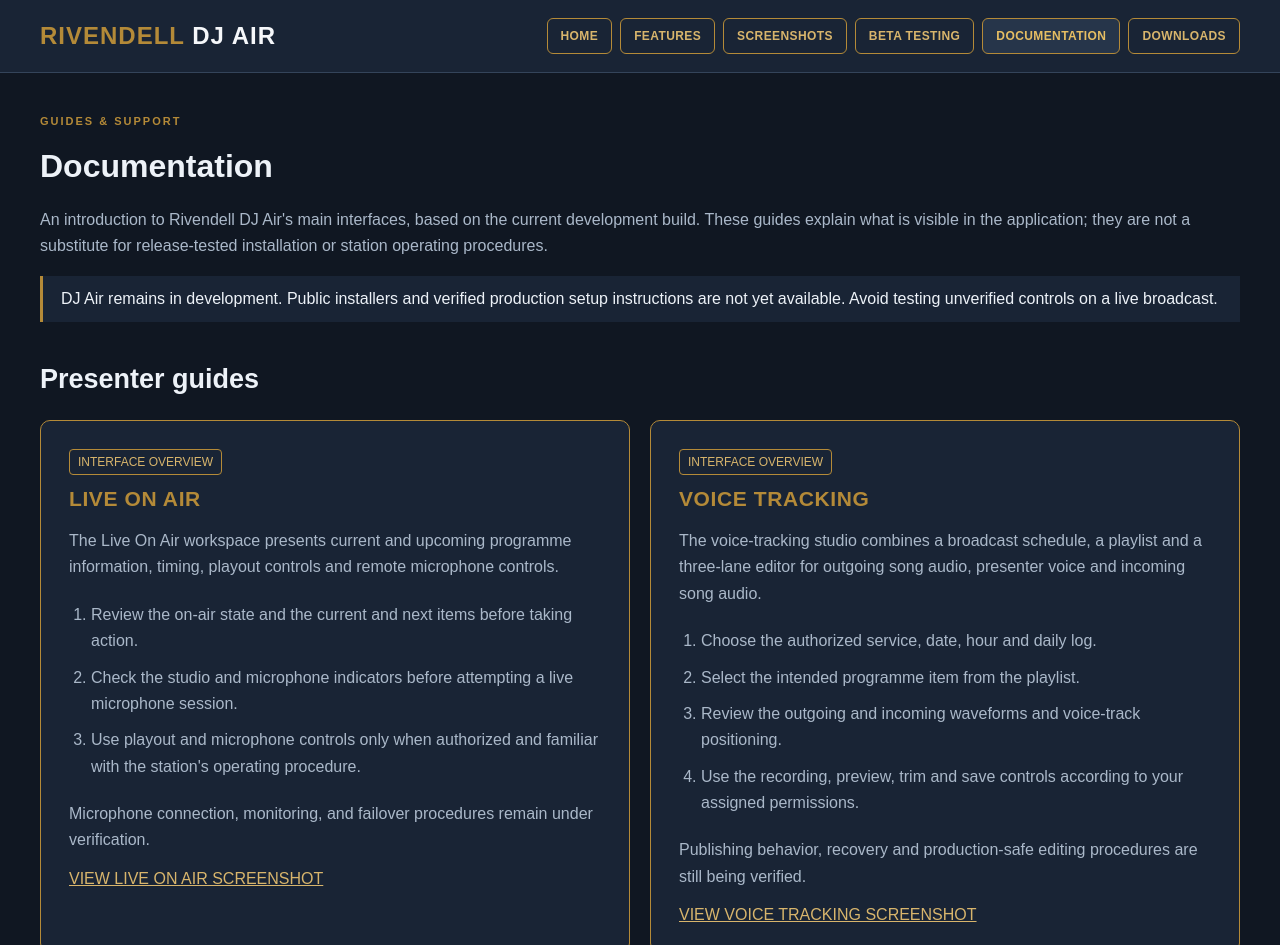
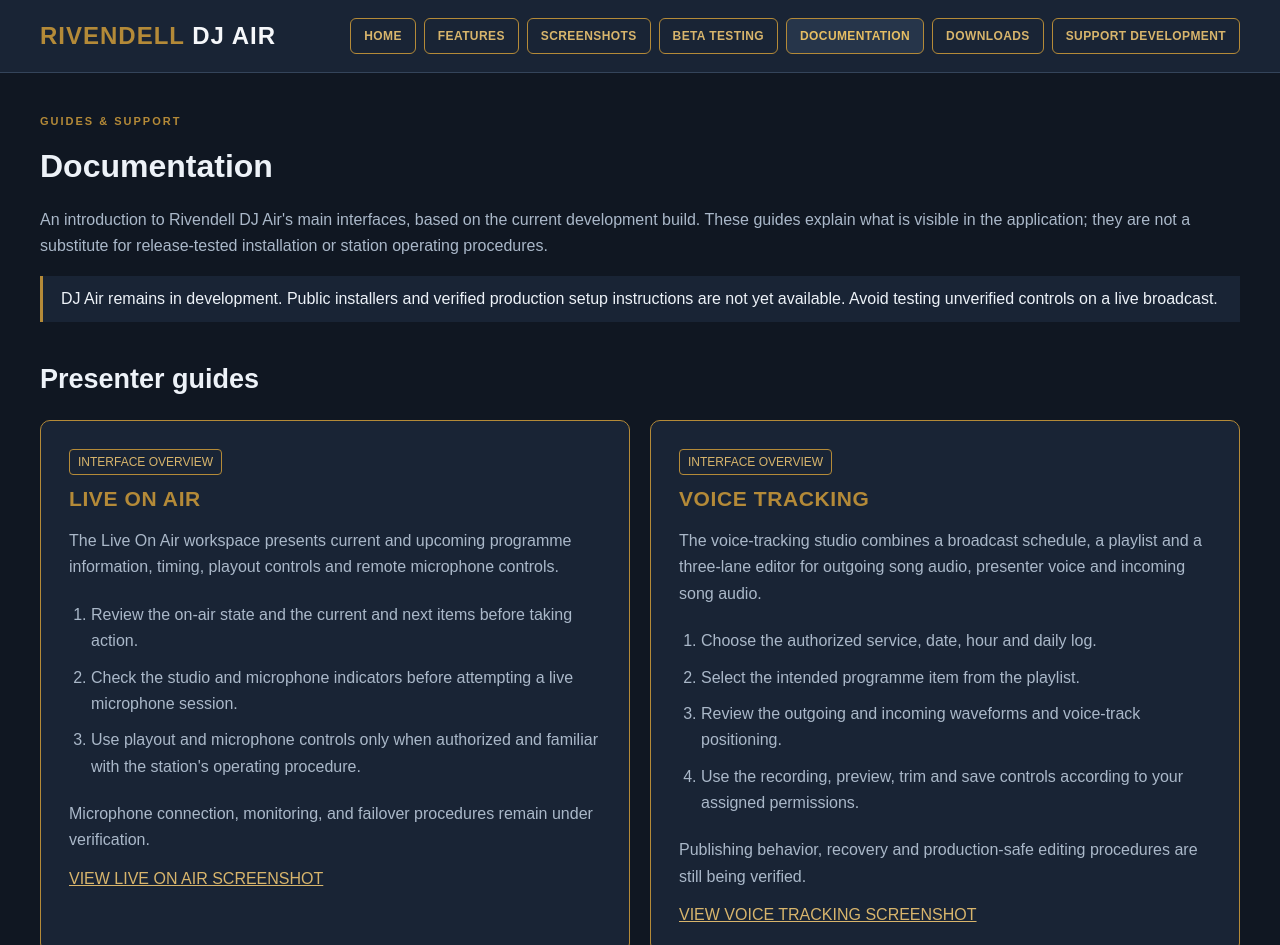
Before and after one commit to RivendellDJAIR/rivendell-dj-air-website, a plain HTML site: page documentation.html in a window 1280 px wide. Shown: the top 945 px of the page. Drawn offline with Linux system fonts and the light colour scheme.

Commit message:
Add Support Development to site navigation

```diff
--- a/documentation.html
+++ b/documentation.html
@@ -1,4 +1,4 @@
-<!doctype html><html lang="en"><head><meta charset="utf-8"><meta name="viewport" content="width=device-width,initial-scale=1"><meta name="description" content="Rivendell DJ Air documentation overview: presenter guides, voice tracking, audio library, accessibility, administration, backup, diagnostics and release information."><title>Documentation | Rivendell DJ Air</title><link rel="stylesheet" href="assets/css/site.css"></head><body><header class="site-header"><div class="header-inner"><a class="brand" href="index.html"><span>RIVENDELL</span> DJ AIR</a><nav class="site-nav" aria-label="Main navigation"><a href="index.html">HOME</a><a href="features.html">FEATURES</a><a href="screenshots.html">SCREENSHOTS</a><a href="beta-testing.html">BETA TESTING</a><a href="documentation.html" aria-current="page">DOCUMENTATION</a><a href="downloads.html">DOWNLOADS</a></nav></div></header><main class="container">
+<!doctype html><html lang="en"><head><meta charset="utf-8"><meta name="viewport" content="width=device-width,initial-scale=1"><meta name="description" content="Rivendell DJ Air documentation overview: presenter guides, voice tracking, audio library, accessibility, administration, backup, diagnostics and release information."><title>Documentation | Rivendell DJ Air</title><link rel="stylesheet" href="assets/css/site.css"></head><body><header class="site-header"><div class="header-inner"><a class="brand" href="index.html"><span>RIVENDELL</span> DJ AIR</a><nav class="site-nav" aria-label="Main navigation"><a href="index.html">HOME</a><a href="features.html">FEATURES</a><a href="screenshots.html">SCREENSHOTS</a><a href="beta-testing.html">BETA TESTING</a><a href="documentation.html" aria-current="page">DOCUMENTATION</a><a href="downloads.html">DOWNLOADS</a><a href="support.html">SUPPORT DEVELOPMENT</a></nav></div></header><main class="container">
 <div class="eyebrow">Guides &amp; support</div><h1>Documentation</h1>
 <p class="intro">An introduction to Rivendell DJ Air's main interfaces, based on the current development build. These guides explain what is visible in the application; they are not a substitute for release-tested installation or station operating procedures.</p>
 <div class="notice">DJ Air remains in development. Public installers and verified production setup instructions are not yet available. Avoid testing unverified controls on a live broadcast.</div>
```
